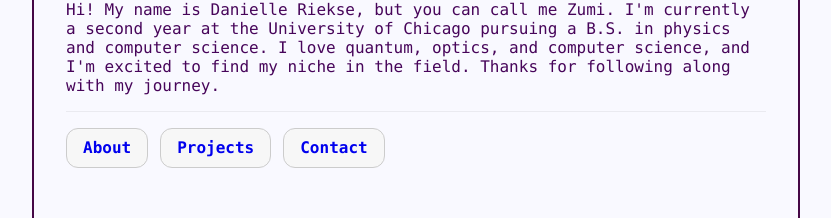
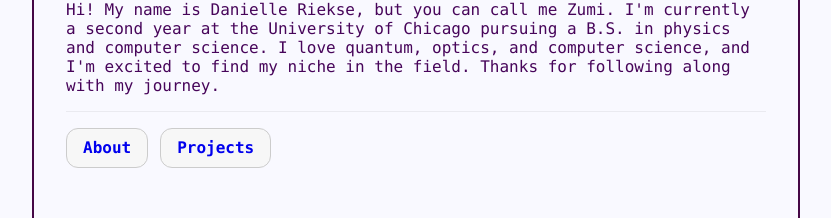
Before and after one commit to dzriekse/personal-website, a Gatsby site: page / in a window 1280 px wide. Shown: the part 351-569 px from the top of the page, without its empty margins (224-1055 px from the left). Built offline with nearby package versions, Linux system fonts and the light colour scheme; Gatsby itself is replaced by a stand-in of ours; a web font is replaced by a local one.

Commit message:
got rid of contact button

```diff
--- a/src/pages/index.js
+++ b/src/pages/index.js
@@ -41,7 +41,7 @@
         <nav className={styles.actions} aria-label="Primary">
           <TransitionLink className={styles.btn} to="/about">About</TransitionLink>
           <TransitionLink className={styles.btn} to="/projects">Projects</TransitionLink>
-          <TransitionLink className={styles.btn} to="/contact">Contact</TransitionLink>
+          {/* <TransitionLink className={styles.btn} to="/contact">Contact</TransitionLink> */}
         </nav>
       </div>
   )
```
